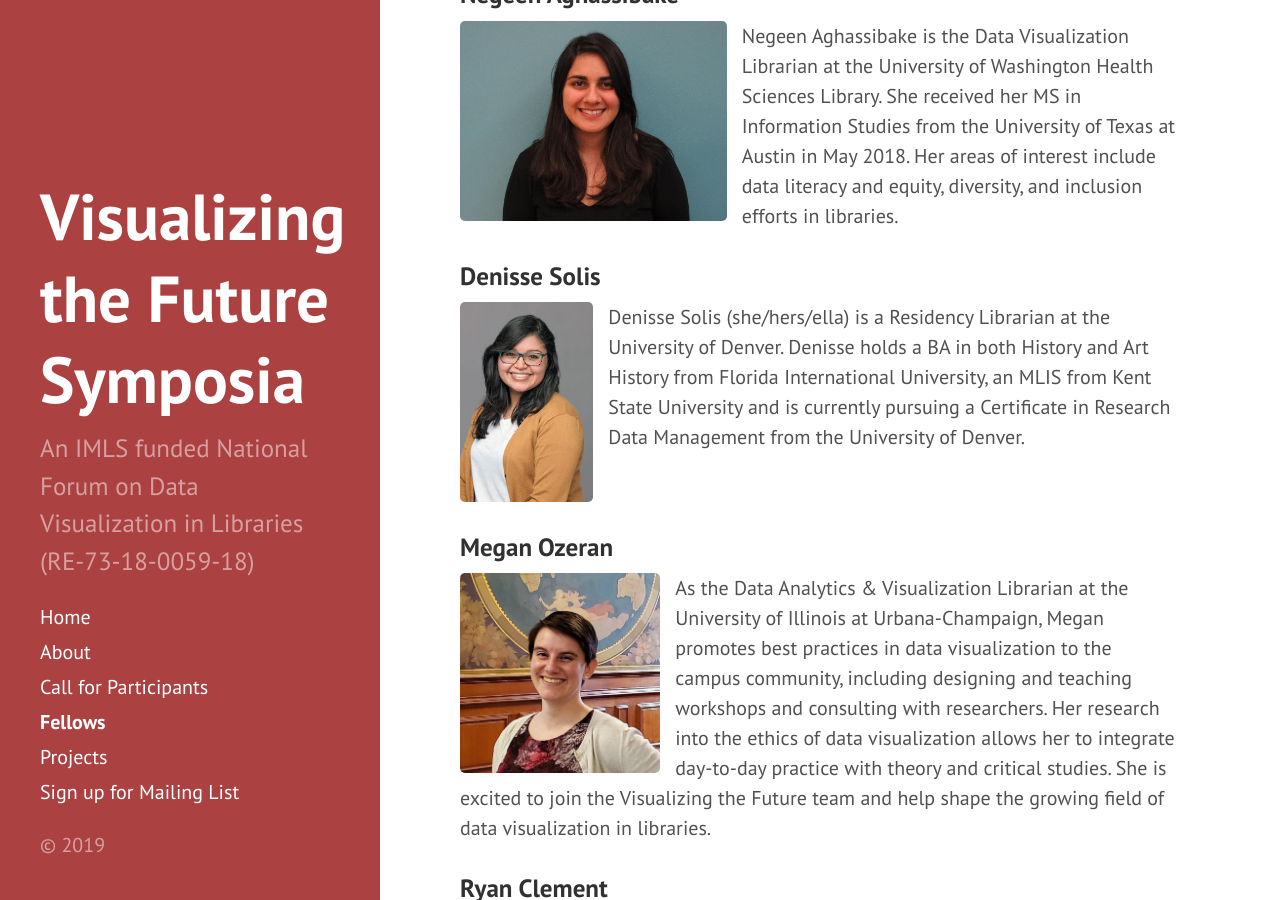
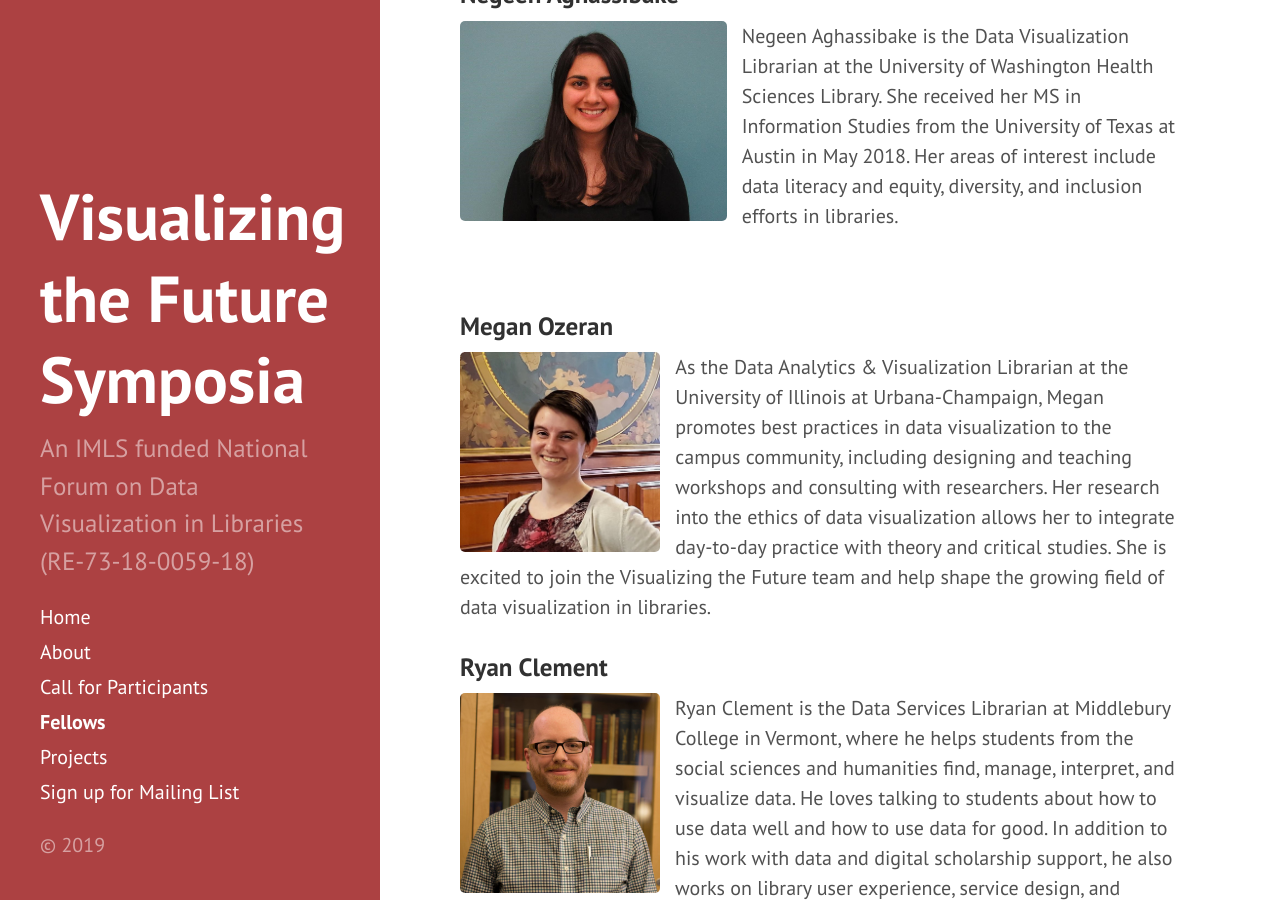
Before and after one commit to visualizingthefuture/visualizingthefuture.github.io, a Jekyll site: the page built from fellows.md, in a window 1280 px wide and 900 px high, scrolled down 552 px. Built offline with Jekyll 4.4.1, drawn with Linux system fonts in a browser that asks for light colours.

Commit message:
Update fellows.md

```diff
--- a/fellows.md
+++ b/fellows.md
@@ -10,10 +10,6 @@ Tess Grynoch is the Research Data & Scholarly Communications Librarian at the La
 ### Negeen Aghassibake
 ![Negeen Aghassibake](../images/photos/Aghassibake_Headshot Compressed.jpg){:height="200px" align="left" style="margin-right:15px; margin-bottom:0px"}
 Negeen Aghassibake is the Data Visualization Librarian at the University of Washington Health Sciences Library. She received her MS in Information Studies from the University of Texas at Austin in May 2018. Her areas of interest include data literacy and equity, diversity, and inclusion efforts in libraries.
-
-### Denisse Solis
-![Denisse Solis](../images/photos/denisse_solis.jpg){:height="200px" align="left" style="margin-right:15px; margin-bottom:0px"}
-Denisse Solis (she/hers/ella) is a Residency Librarian at the University of Denver. Denisse holds a BA in both History and Art History from Florida International University, an MLIS from Kent State University and is currently pursuing a Certificate in Research Data Management from the University of Denver.
 
 <br/>
 ### Megan Ozeran
```
